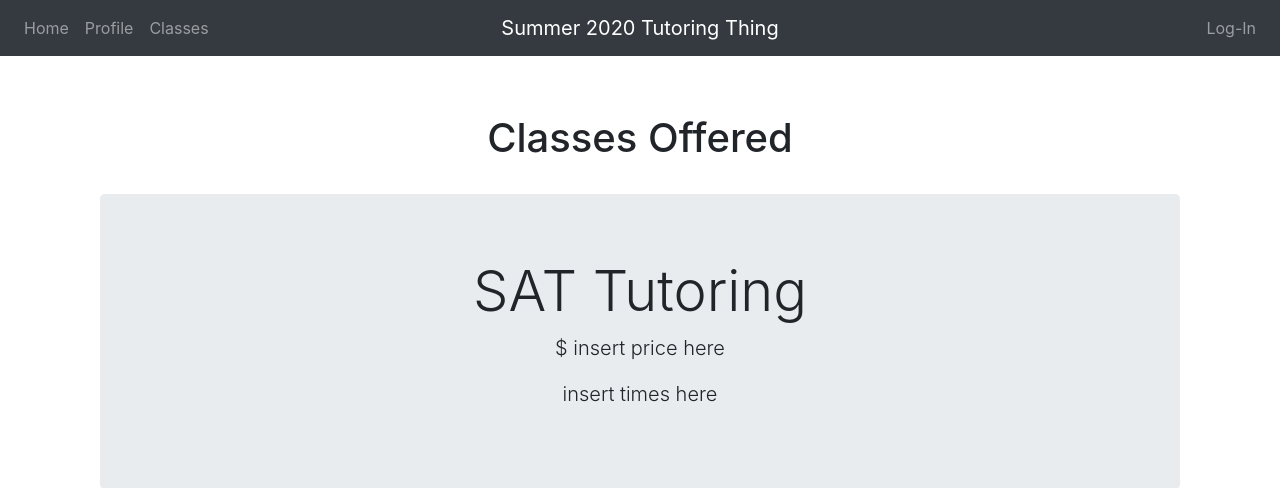
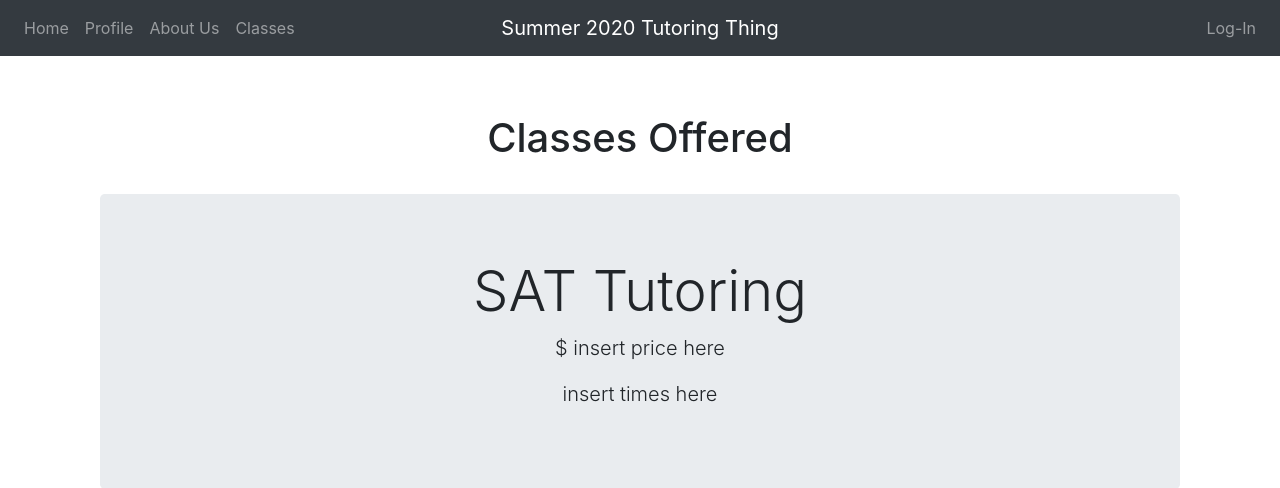
Before and after one commit to dyang5/Summer2020, a Flask app: page /classes in a window 1280 px wide. Shown: the top 488 px of the page. Run offline with Flask 2, Linux system fonts and the light colour scheme; some libraries are stand-ins or nearby versions.

Commit message:
Update base.html

```diff
--- a/templates/base.html
+++ b/templates/base.html
@@ -17,6 +17,9 @@
                     </li>
                     <li class="nav-item">
                         <a class="nav-link" href="{{ url_for('profile') }}">Profile</a>
+                    </li>
+                    <li class="nav-item">
+                        <a class="nav-link" href="{{ url_for('aboutus') }}">About Us</a>
                     </li>
                     <li class="nav-item">
                         <a class="nav-link" href="{{ url_for('classes') }}">Classes</a>
```
